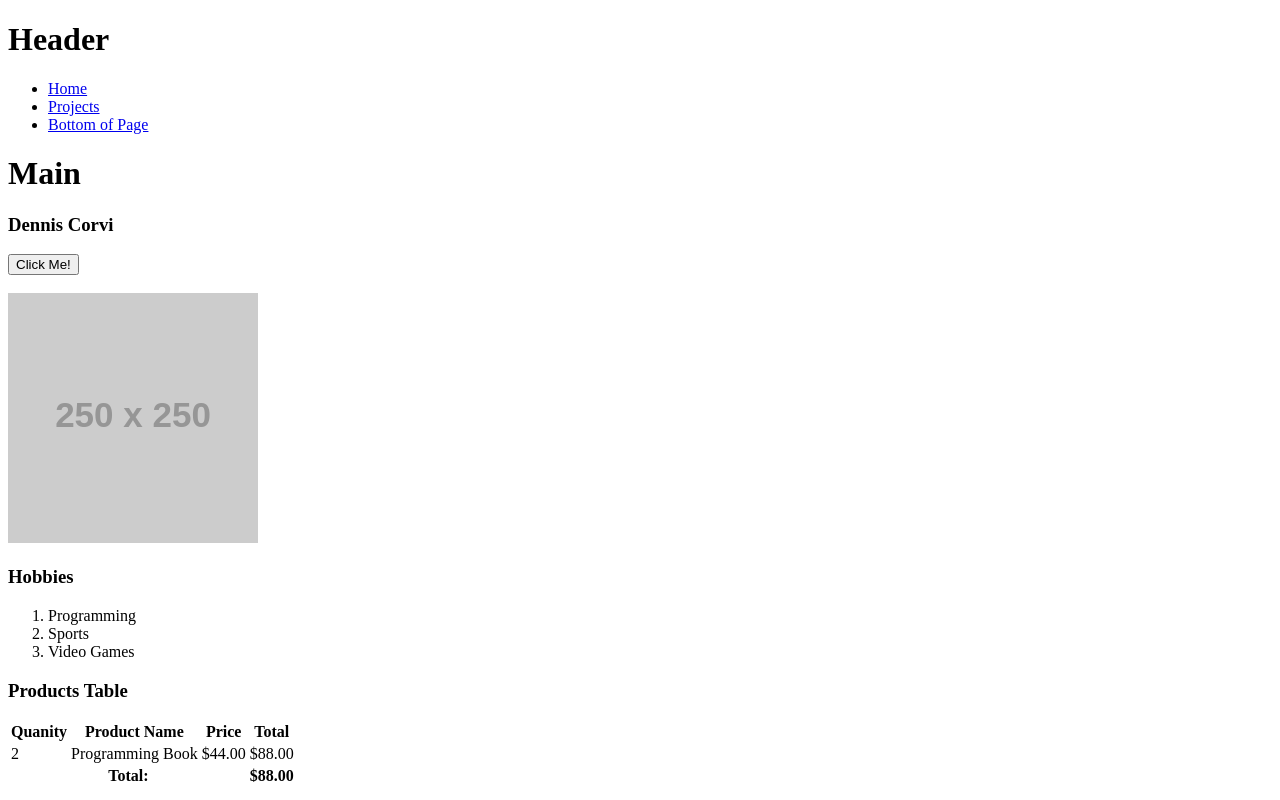
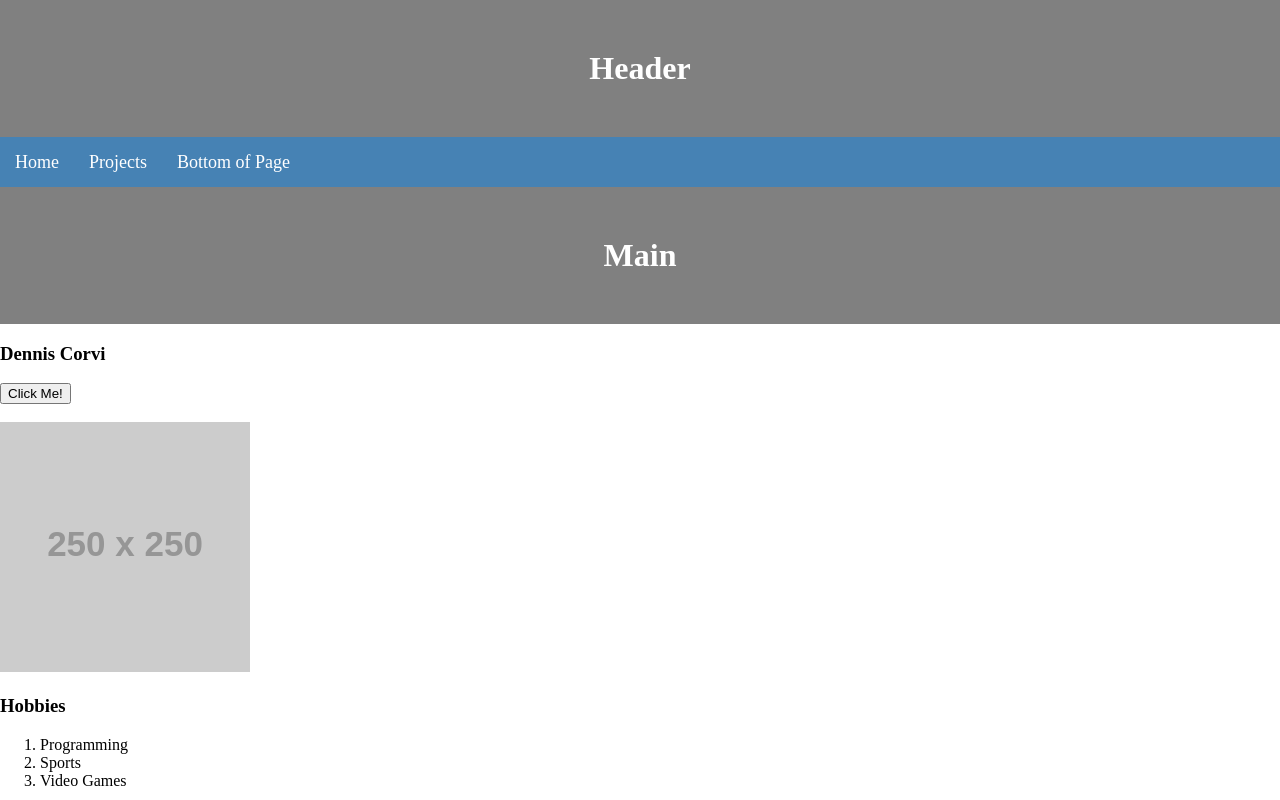
Before and after one commit to dcorvi/review, a plain HTML site: page index.html in a window 1280 px wide. Shown: the top 800 px of the page. Drawn offline with Linux system fonts and the light colour scheme; placeholder pictures from the web are drawn by us.

Commit message:
Changed style of h1 and nav

```diff
--- /dev/null
+++ b/css/main.css
@@ -0,0 +1,39 @@
+body {
+  margin: 0px;
+  padding: 0px;
+}
+
+h1 {
+  text-align: center;
+  background-color: grey;
+  margin: 0px;
+  padding: 50px;
+  color: white;
+}
+
+
+nav {
+  background-color: steelblue;
+  height: 50px;
+}
+
+nav ul {
+  margin: 0px;
+  padding: 0px;
+  list-style-type: none;
+}
+
+nav ul li {
+  float: left;
+  padding: 15px;
+}
+
+nav ul li:hover {
+  background-color: black;
+}
+
+nav ul li a {
+  font-size: 18px;
+  text-decoration: none;
+  color: white;
+}
--- a/index.html
+++ b/index.html
@@ -6,6 +6,7 @@
     <meta name="author" content="Dennis Corvi">
     <meta name="keywords" content="HTML,CSS,Python,Prework,Coding,Temple">
     <meta name="viewport" content="width-device-width, initial-scale1.0, user-scallable=yes">
+    <link rel="stylesheet" href="./css/main.css">
     <title>Review - Home</title>
   </head>
   <body>
```
